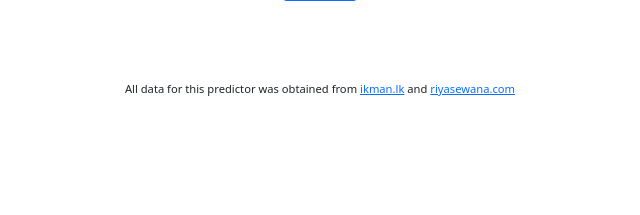
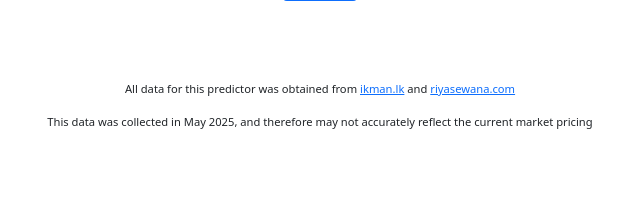
Before and after one commit to MarcWije/CarPricePredictor, a Flask app: page / in a window 1280 px wide. Shown: the part 585-800 px from the top of the page, without its empty margins (320-960 px from the left). Run offline with Flask 3, Linux system fonts and the light colour scheme; parts of the project's set-up code (start-up, migrations or seed data) failed here and were passed over; some web fonts are replaced.

Commit message:
Added disclaimer to the bottom of the homepage

```diff
--- a/app/templates/layout.html
+++ b/app/templates/layout.html
@@ -43,5 +43,6 @@
     </body>
     <footer class="mb-5 container-padded footer">
         <p>All data for this predictor was obtained from <a href="https://www.ikman.lk">ikman.lk</a> and <a href="https://www.riyasewana.com">riyasewana.com</a></p>
+        <p>This data was collected in May 2025, and therefore may not accurately reflect the current market pricing</p>
     </footer>
 </html>
```
